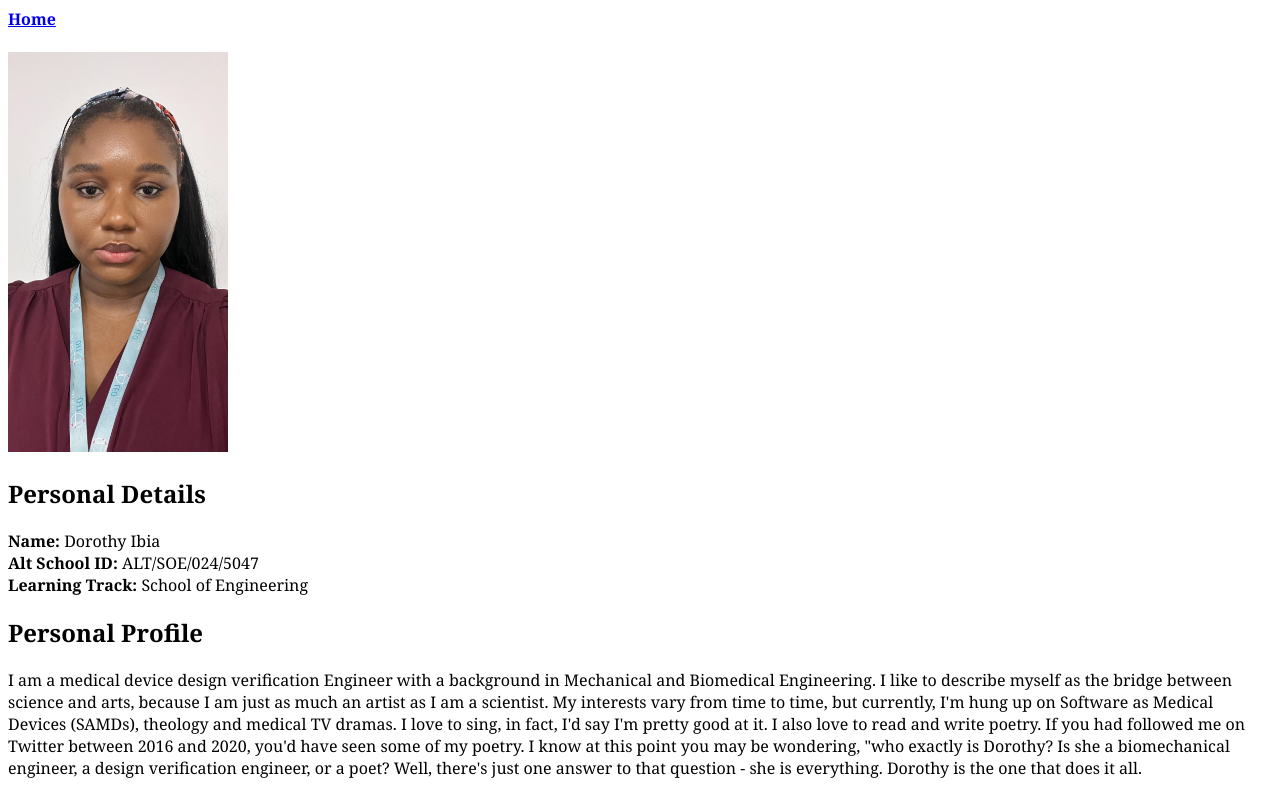
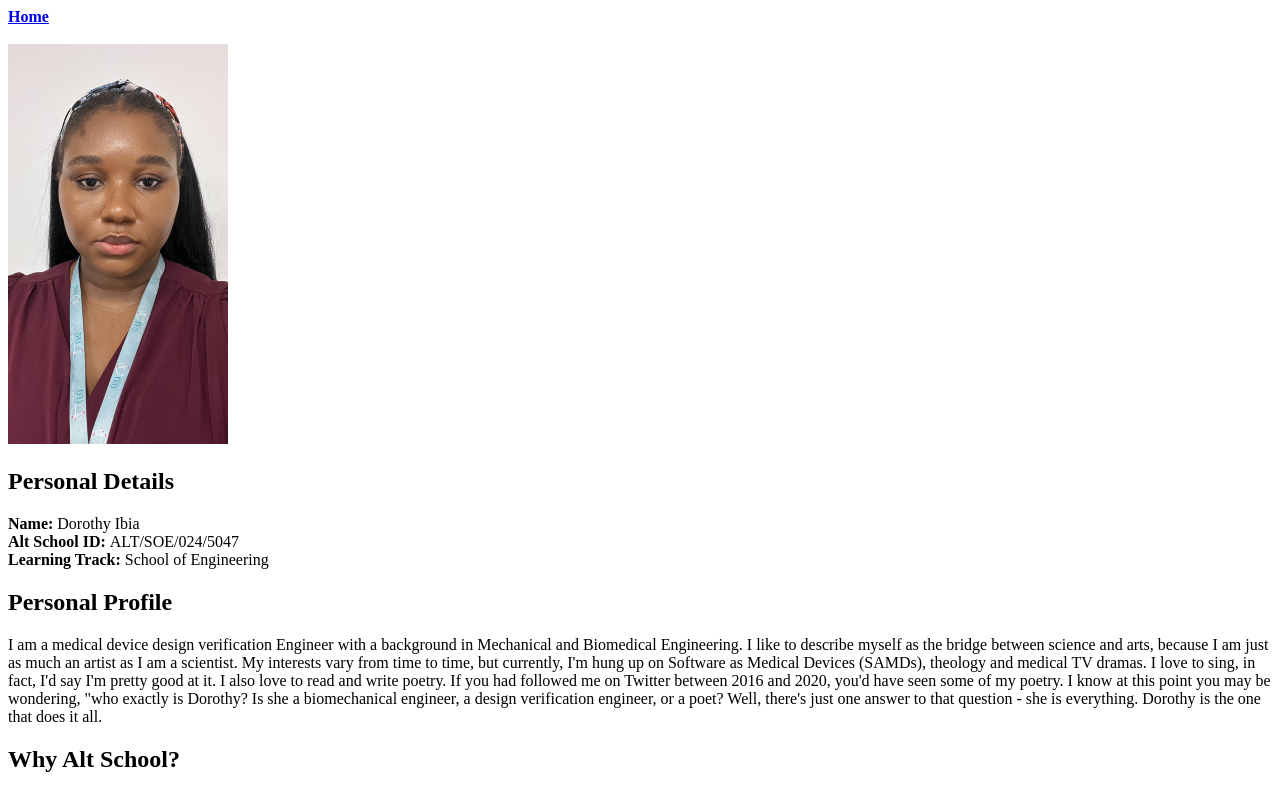
Before and after one commit to msibia/ASA_Assignment1, a plain HTML site: page index.html in a window 1280 px wide. Shown: the top 789 px of the page. Drawn offline with Linux system fonts and the light colour scheme.

Commit message:
Deleted inline css styling

```diff
--- a/index.html
+++ b/index.html
@@ -1,5 +1,5 @@
 <!DOCTYPE html>
-<html lang="en" style="font-family: Georgia;">
+<html lang="en">
 
 <head>
     <meta charset="UTF-8">
```
